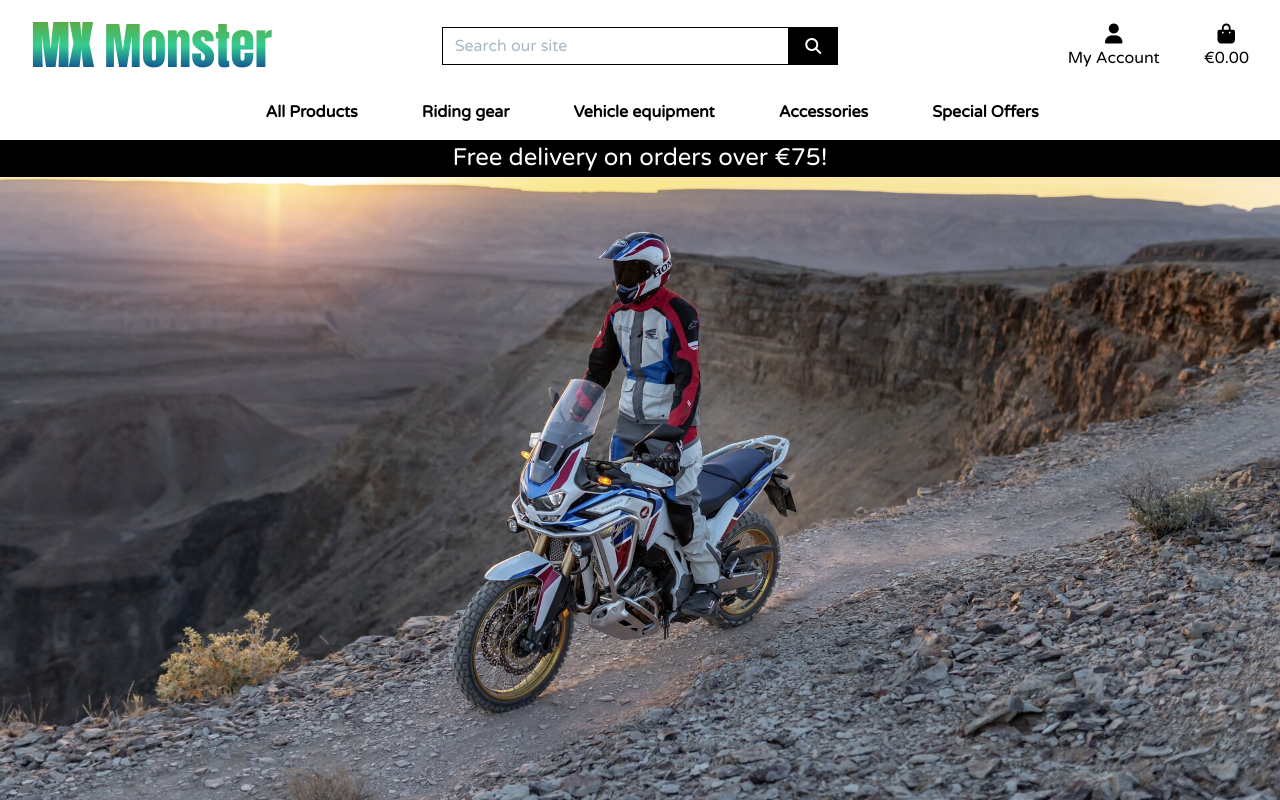
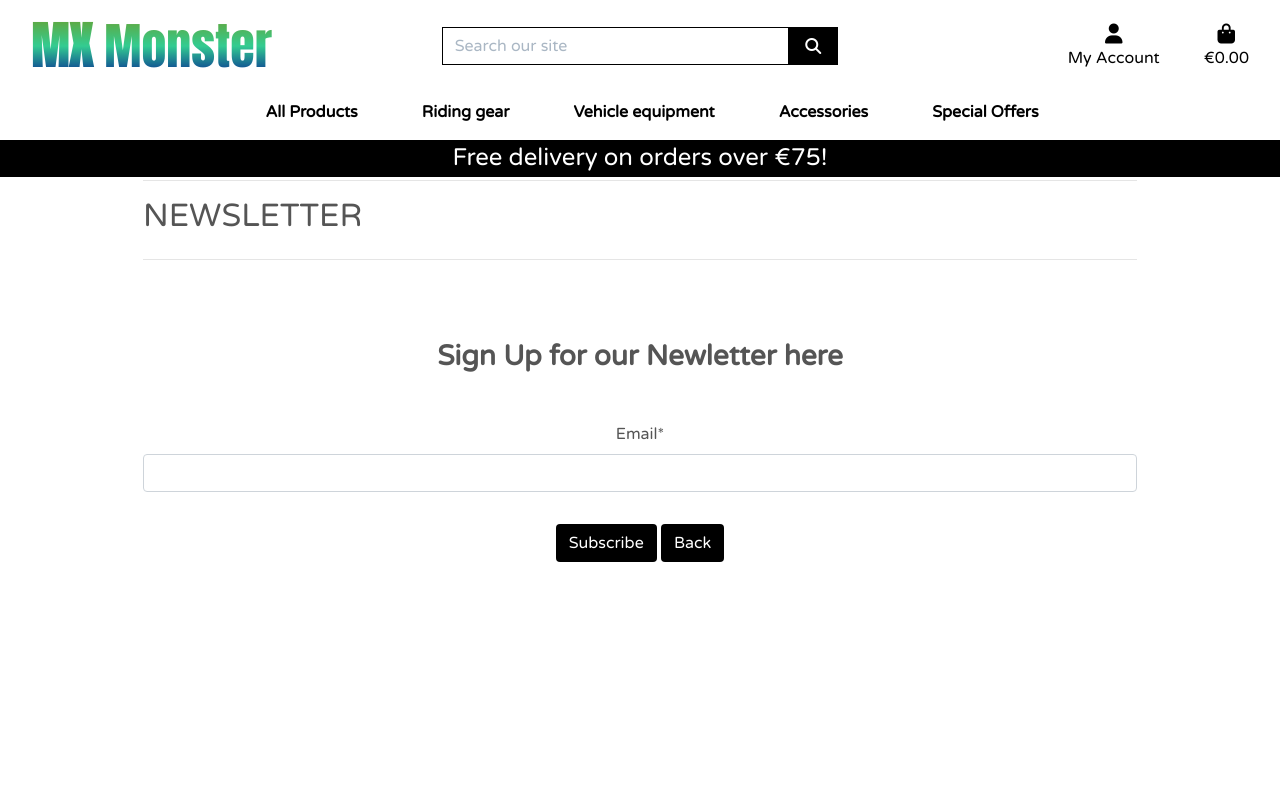
Before and after one commit to kwalczak80/mx-monster, a Django app: page /newsletter/sign_up/ in a window 1280 px wide. Run offline with Django 3.2, Linux system fonts and the light colour scheme; parts of the project's set-up code (start-up, migrations or seed data) failed here and were passed over; some libraries are stand-ins or nearby versions.

Commit message:
Add functionality add the user email to the database once signed up for newsletter

```diff
--- a/templates/newsletter/newsletter_signup.html
+++ b/templates/newsletter/newsletter_signup.html
@@ -7,3 +7,35 @@
     </div>
 </div>
 {% endblock %}
+
+{% block content %}
+<div class="overlay"></div>
+<div class="container footer-padding">
+    <div class="row">
+        <div class="col">
+            <hr>
+            <h2 class="logo-font mb-4">NEWSLETTER</h2>
+            <hr>
+        </div>
+    </div>
+</div>
+<div class="container mb-2">
+    <div class="row">
+        <div class="col text-center mt-3">
+            <!-- message to user -->
+            <h3 class="my-sm-2 my-md-3 my-lg-5 text-center font-weight-bold">Sign Up for our Newletter here</h3>
+            <!-- crispy form -->
+            <form method="POST">
+                {% csrf_token %}
+                {{ form|crispy }}
+                <div class="py-3">
+                    <!-- subscribe button -->
+                    <button class="btn btn-black" type="submit">Subscribe</button>
+                    <!-- back button -->
+                    <a class="btn btn-black" href="{% url 'newsletter_subscribe' %}" aria-label="Back"> Back</a>
+                </div>
+            </form>
+        </div>
+    </div>
+</div>
+{% endblock %}
```
